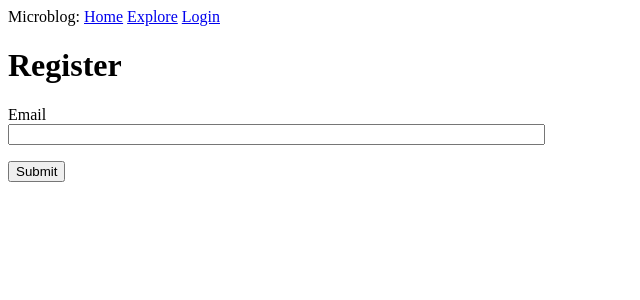
After one commit to nmcolome/microblog, a Flask app: page /reset_password_request in a window 1280 px wide. The commit adds this page. Shown: the top 300 px of the page, without its empty margins (0-640 px from the left). Run offline with Flask 2, Linux system fonts and the light colour scheme.

Commit message:
Add route, form & link to create a passw reset request

```diff
--- a/myapp/forms.py
+++ b/myapp/forms.py
@@ -50,3 +50,7 @@ class EditProfileForm(FlaskForm):
 class PostForm(FlaskForm):
     post = TextAreaField('Say Something', validators=[DataRequired(), Length(min=1, max=140)])
     submit = SubmitField('Submit')
+
+class ResetPasswordRequestForm(FlaskForm):
+    email = StringField('Email', validators=[DataRequired(), Email()])
+    submit = SubmitField('Submit')
--- a/myapp/routes.py
+++ b/myapp/routes.py
@@ -5,8 +5,9 @@ from werkzeug.urls import url_parse
 from flask_login import login_user, current_user, logout_user, login_required
 from datetime import datetime
 from myapp import app, db
-from myapp.forms import EditProfileForm, LoginForm, PostForm, RegistrationForm
+from myapp.forms import EditProfileForm, LoginForm, PostForm, RegistrationForm, ResetPasswordRequestForm
 from myapp.models import User, Post
+from myapp.email import send_password_reset_email
 
 
 @app.before_request
@@ -133,3 +134,16 @@ def unfollow(username):
     db.session.commit()
     flash(f'You are not following {username}.')
     return redirect(url_for('user', username=username))
+
+@app.route('/reset_password_request', methods=['GET', 'POST'])
+def reset_password_request():
+    if current_user.is_authenticated:
+        return redirect(url_for('index'))
+    form = ResetPasswordRequestForm()
+    if form.validate_on_submit():
+        user = User.query.filter_by(email=form.email.data).first()
+        if user:
+            send_password_reset_email(user)
+        flash('Check your email for the instructions to reset your password.')
+        return redirect(url_for('login'))
+    return render_template('reset_password_request.html', title='Reset Password', form=form)
--- a/myapp/templates/login.html
+++ b/myapp/templates/login.html
@@ -21,4 +21,8 @@
     </p>
   </form>
   <p>New User? <a href="{{ url_for('register') }}">Click to Register!</a></p>
+  <p>
+    Forgot Your Password?
+    <a href="{{ url_for('reset_password_request') }}">Click to Reset It</a>
+  </p>
 {% endblock  %}
--- /dev/null
+++ b/myapp/templates/reset_password_request.html
@@ -0,0 +1,18 @@
+{% extends 'base.html' %}
+
+{% block content %}
+  <h1>Register</h1>
+  <form action="" method="post">
+    {{ form.hidden_tag() }}
+    <p>
+      {{ form.email.label }}<br>
+      {{ form.email(size=64) }}<br>
+      {% for error in form.email.errors %}
+        <span style="color: red;">[{{ error }}]</span>
+      {% endfor %}
+    </p>
+    <p>
+      {{ form.submit() }}
+    </p>
+  </form>
+{% endblock  %}
```
